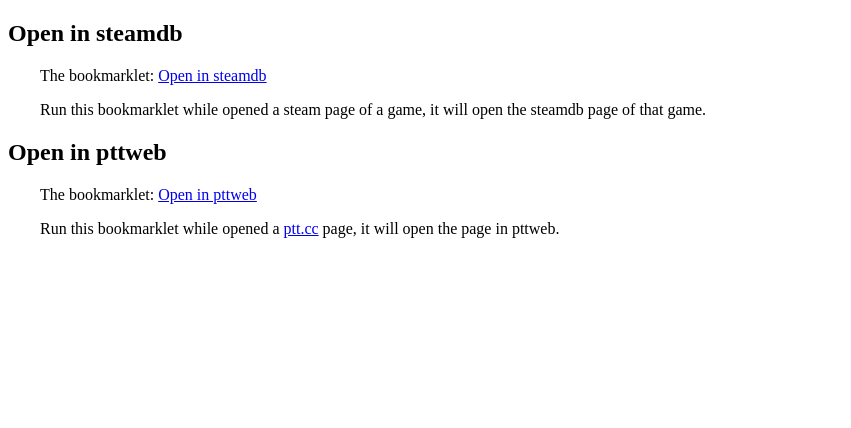
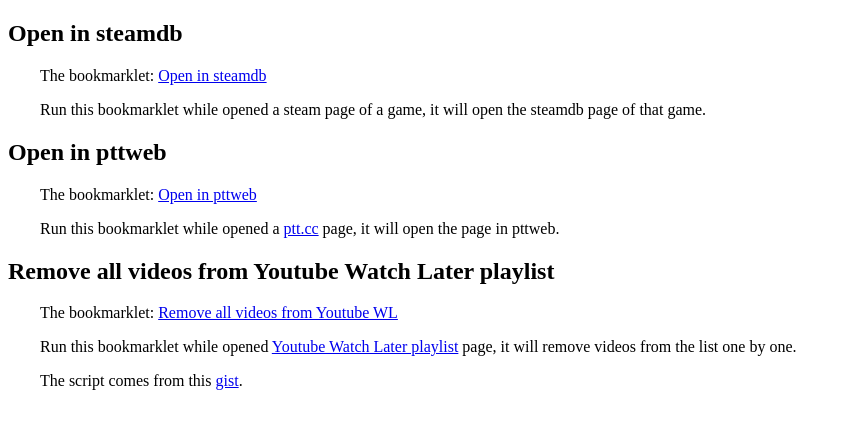
Before and after one commit to pomodorozhong/my-bookmarklet-collection, a plain HTML site: page docs/index.html in a window 1280 px wide. Shown: the whole page, without its empty margins (0-851 px from the left). Drawn offline with Linux system fonts and the light colour scheme.

Commit message:
feat✨(index.html): add Youtube WL bookmarklet

```diff
--- a/docs/index.html
+++ b/docs/index.html
@@ -39,5 +39,25 @@
             Run this bookmarklet while opened a <a href="https://www.ptt.cc/">ptt.cc</a> page, it will
             open the page in pttweb.
         </p>
+
+        <h2>Remove all videos from Youtube Watch Later playlist</h2>
+        <p>
+            The bookmarklet:
+            <a
+                href='javascript: {setInterval(function () {document.querySelector("#primary button[aria-label=\"Action menu\"]").click();var things = document.evaluate("//span[contains(text(),\"Remove from\")]",document,null,XPathResult.ORDERED_NODE_SNAPSHOT_TYPE,null);for (var i = 0; i < things.snapshotLength; i++) {things.snapshotItem(i).click();}}, 1000);}'
+            >
+                Remove all videos from Youtube WL
+            </a>
+        </p>
+        <p>
+            Run this bookmarklet while opened
+            <a href="https://www.youtube.com/playlist?list=WL"
+                >Youtube Watch Later playlist</a
+            >
+            page, it will remove videos from the list one by one.
+        </p>
+        <p>
+            The script comes from this <a href="https://gist.github.com/astamicu/eb351ce10451f1a51b71a1287d36880f">gist</a>.
+        </p>
     </body>
 </html>
```
